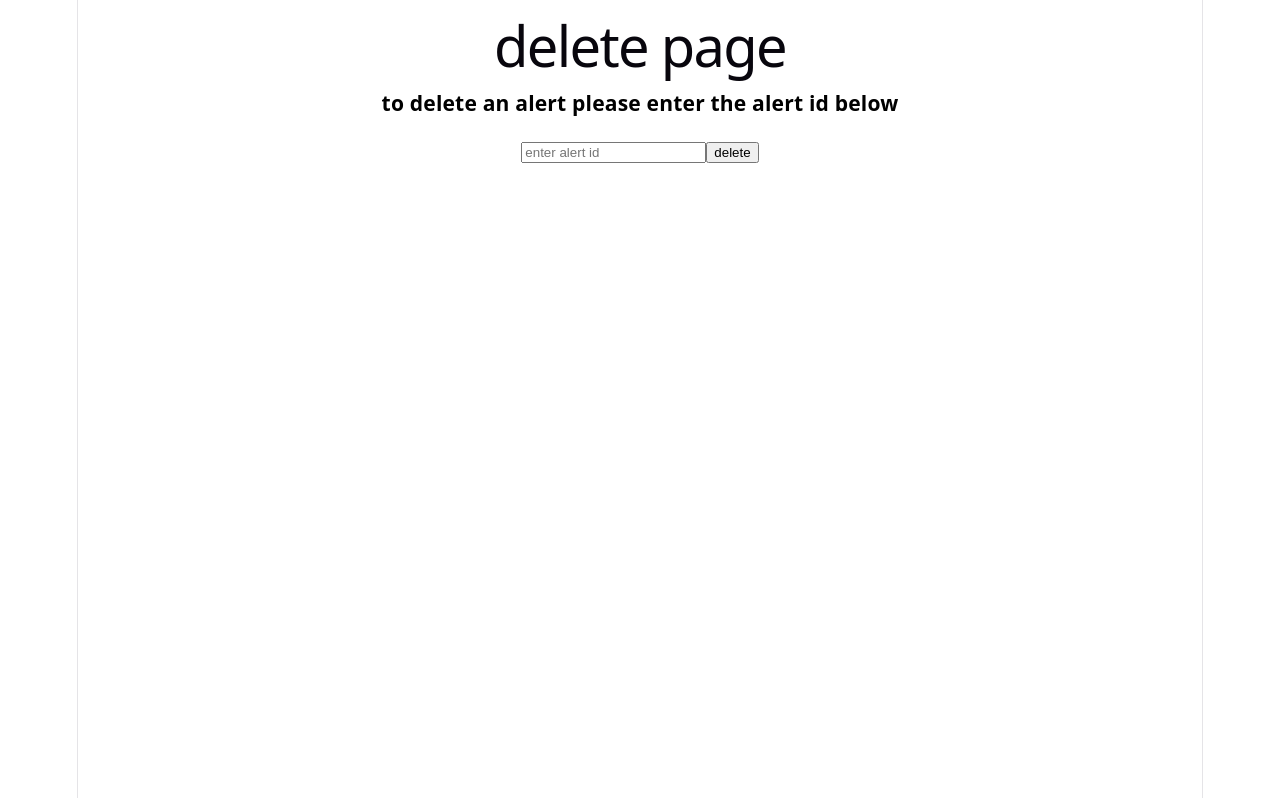
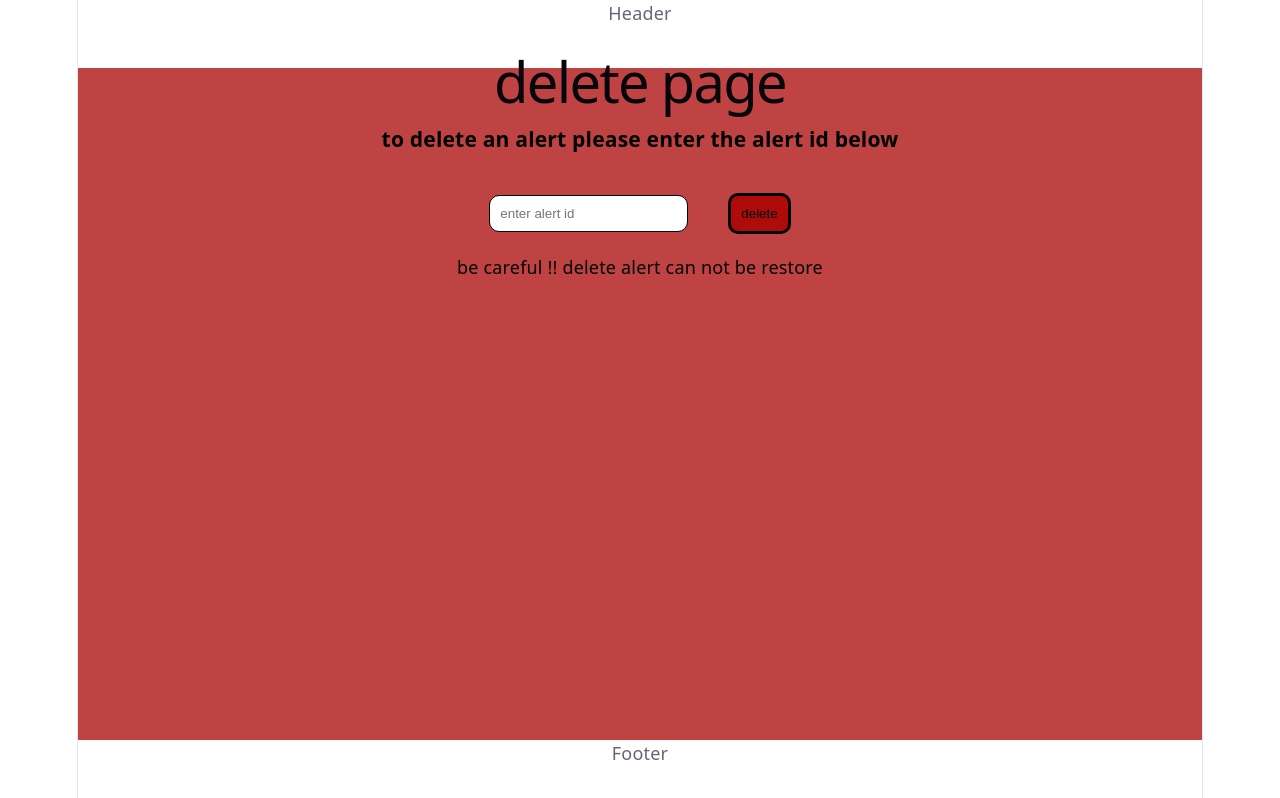
Before and after one commit to ikubi2020-sketch/watchingEye, a React (Vite) app in the folder front/: page /deletealert in a window 1280 px wide. Built offline with nearby package versions, Linux system fonts and the light colour scheme.

Commit message:
added layout and css to it , and css to delete page

```diff
--- a/front/src/App.tsx
+++ b/front/src/App.tsx
@@ -1,6 +1,7 @@
 import HomePage from './assets/componnents/pages/HomePage'
 import NewAlert from './assets/componnents/pages/NewAlert'
 import DeleteAlert from './assets/componnents/pages/DeleteAlert.tsx'
+import LayOut from './assets/componnents/layout/layOut.tsx'
 import {Routes, Route} from "react-router"
 import './App.css'
 
@@ -9,9 +10,11 @@ function App() {
   return (
     <>
      <Routes>
+      <Route element={<LayOut/>}>
         <Route path='/homepage' element={<HomePage/>}/>
         <Route path='/newalert' element={<NewAlert/>}/>
         <Route path='/deletealert' element={<DeleteAlert/>}/>
+      </Route>
      </Routes>
     </>
   )
--- a/front/src/assets/componnents/footer/Footer.tsx
+++ b/front/src/assets/componnents/footer/Footer.tsx
@@ -0,0 +1,8 @@
+import "./footer.css"
+
+export default function Footer() {
+  return (
+    <div className="mainFooter">
+        Footer</div>
+  )
+}
--- /dev/null
+++ b/front/src/assets/componnents/footer/footer.css
@@ -0,0 +1,3 @@
+.mainFooter{
+    height: 6vh;
+}
--- a/front/src/assets/componnents/header/Header.tsx
+++ b/front/src/assets/componnents/header/Header.tsx
@@ -0,0 +1,7 @@
+import "./header.css"
+
+export default function Header() {
+  return (
+    <div className="mainHeader">Header</div>
+  )
+}
--- /dev/null
+++ b/front/src/assets/componnents/header/header.css
@@ -0,0 +1,4 @@
+.mainHeader{
+    height: 6vh;
+
+}
--- /dev/null
+++ b/front/src/assets/componnents/layout/LayOut.tsx
@@ -0,0 +1,13 @@
+import Header from "../header/Header"
+import Footer from "../footer/Footer"
+import { Outlet } from "react-router"
+
+export default function LayOut() {
+  return (
+    <div className="mainLayout">
+        <Header/>
+            <Outlet/>
+        <Footer/>
+    </div>
+  )
+}
--- /dev/null
+++ b/front/src/assets/componnents/layout/layOut.css
@@ -0,0 +1,5 @@
+.mainLayout{
+    height: 100vh;
+    display: grid;
+    grid-template-rows: auto 1fr auto;
+}
--- a/front/src/assets/componnents/pages/DeleteAlert.tsx
+++ b/front/src/assets/componnents/pages/DeleteAlert.tsx
@@ -1,5 +1,6 @@
 import { useNavigate } from "react-router"
 import { globalAxios } from "../../utils/utiles"
+import "./deleteAlert.css"
 
 export default function DeleteAlert() {
     const navigate = useNavigate()
@@ -12,12 +13,15 @@ export default function DeleteAlert() {
   }
   }
   return (
-    <div>
-        <h1>delete page</h1>
-        <h3>to delete an alert please enter the alert id below</h3>
+    <div className="deleteMain">
+        <div className="deleteSub">
+            <h1 className="deleteHeadline">delete page</h1>
+            <h3 className="deleteSubHeadline">to delete an alert please enter the alert id below</h3>
         <div>
             <input className="fieldDeleteForm" onChange={(e) => id = e.target.value} type="text" placeholder="enter alert id" />
-            <button onClick={handelButton}>delete</button>
+            <button className="deleteButton" onClick={handelButton}>delete</button>
+        </div>
+        <p className="deleteParagraph">be careful !! delete alert can not be restore</p>
         </div>
     </div>
   )
--- /dev/null
+++ b/front/src/assets/componnents/pages/deleteAlert.css
@@ -0,0 +1,29 @@
+.deleteMain{
+    height: 84vh;
+    background-color: rgb(192, 67, 67);
+}
+.deleteSub{
+
+}
+.deleteHeadline{
+    margin-top: 20px;
+}
+.deleteSubHeadline{
+
+}
+.fieldDeleteForm{
+    border: solid black 1px;
+    border-radius: 10px;
+    padding: 10px;
+    margin: 20px;
+}
+.deleteButton{
+    background-color: rgb(175, 11, 11);
+    border: solid black 3px;
+    border-radius: 10px;
+    padding: 10px;
+    margin: 20px;
+}
+.deleteParagraph{
+    color: black;
+}
```
Also changed, not shown: front/src/assets/componnents/pages/GetAlert.tsx (+14 -0 lines).
